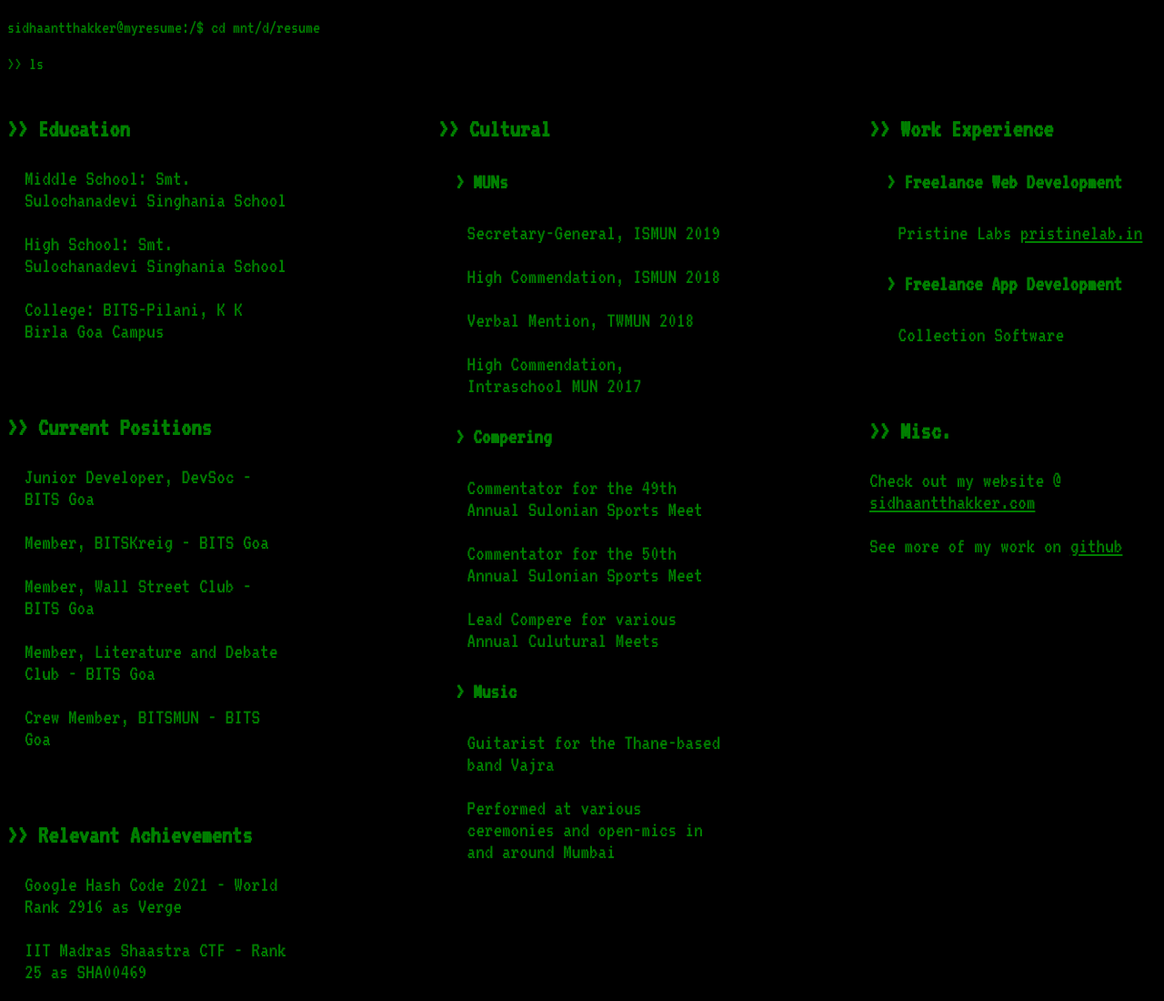
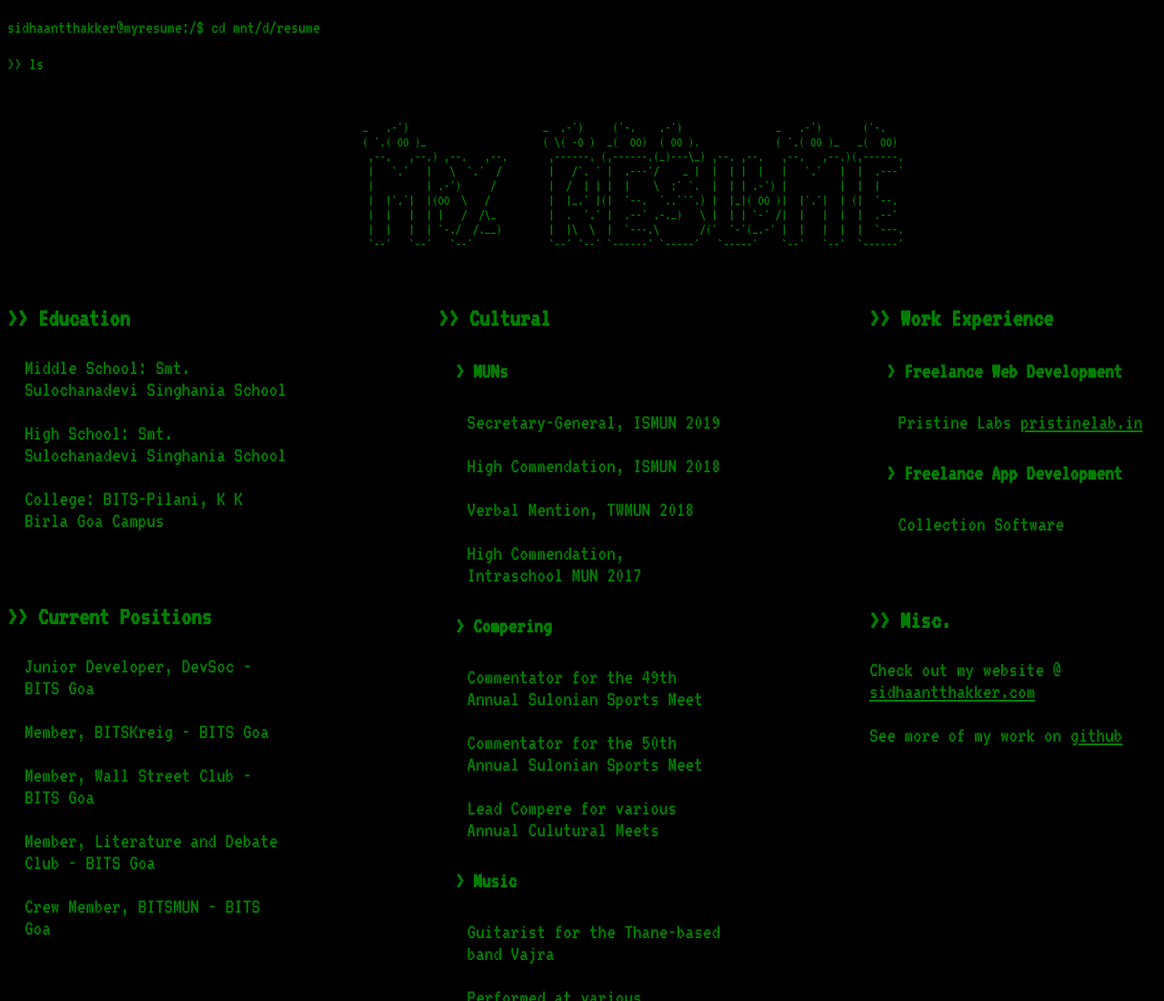
Before and after one commit to SidhaantThakker/sidhaantthakker.github.io, a plain HTML site: page index.html in a window 1280 px wide. Shown: the top 1100 px of the page at 91% size. Drawn offline with Linux system fonts and the light colour scheme.

Commit message:
added asciitext

```diff
--- a/index.html
+++ b/index.html
@@ -17,6 +17,20 @@
         <div class="intro">
             <p id="cmdline">sidhaantthakker@myresume:/$ </p>
             <p id="cmdline2"></p>
+        </div>
+
+        <div class="asciitext">
+
+ _   .-')                       _  .-')     ('-.    .-')                _   .-')       ('-.
+ ( '.( OO )_                    ( \( -O )  _(  OO)  ( OO ).             ( '.( OO )_   _(  OO)
+  ,--.   ,--.) ,--.   ,--.       ,------. (,------.(_)---\_) ,--. ,--.   ,--.   ,--.)(,------.
+  |   `.'   |   \  `.'  /        |   /`. ' |  .---'/    _ |  |  | |  |   |   `.'   |  |  .---'
+  |         | .-')     /         |  /  | | |  |    \  :` `.  |  | | .-') |         |  |  |
+  |  |'.'|  |(OO  \   /          |  |_.' |(|  '--.  '..`''.) |  |_|( OO )|  |'.'|  | (|  '--.
+  |  |   |  | |   /  /\_         |  .  '.' |  .--' .-._)   \ |  | | `-' /|  |   |  |  |  .--'
+  |  |   |  | `-./  /.__)        |  |\  \  |  `---.\       /('  '-'(_.-' |  |   |  |  |  `---.
+  `--'   `--'   `--'             `--' '--' `------' `-----'   `-----'    `--'   `--'  `------'
+
         </div>
 
         <div class="content">
--- a/script.js
+++ b/script.js
@@ -19,7 +19,7 @@ function typeWriter2() {
       j++;
       setTimeout(typeWriter2, speed);
     }
-  }
+}
 
 typeWriter();
 
--- a/style.css
+++ b/style.css
@@ -15,6 +15,14 @@ body{
     border-radius: 50%;
     width: auto;
     border: 3px solid green;
+}
+
+.asciitext{
+    opacity: 0;
+    white-space: pre-wrap;
+    margin-left: 30vw;
+    animation: ani1 1s forwards;
+    animation-delay: 1.5s;
 }
 
 .bio{
@@ -60,21 +68,21 @@ div{
     animation: ani1 1s forwards;
     -webkit-animation: ani1 1s forwards;
     opacity:0;
-    animation-delay: 1.5s;
+    animation-delay: 2s;
 }
 
 .row2 {
     animation: ani1 1s forwards;
     -webkit-animation: ani1 1s forwards;
     opacity:0;
-    animation-delay: 2s;
+    animation-delay: 2.5s;
 }
 
 .row3 {
     animation: ani1 1s forwards;
     -webkit-animation: ani1 1s forwards;
     opacity:0;
-    animation-delay: 2.5s;
+    animation-delay: 3s;
 }
 
 @keyframes ani1 {
```
